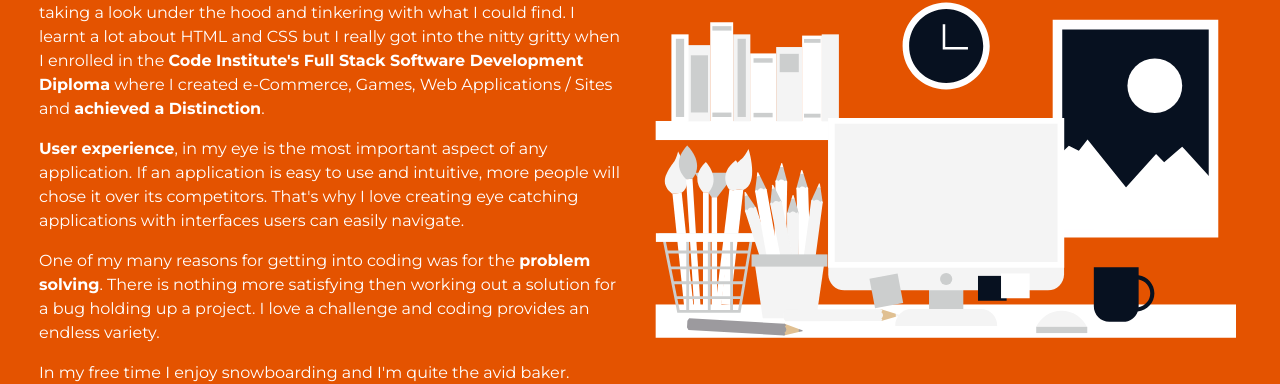
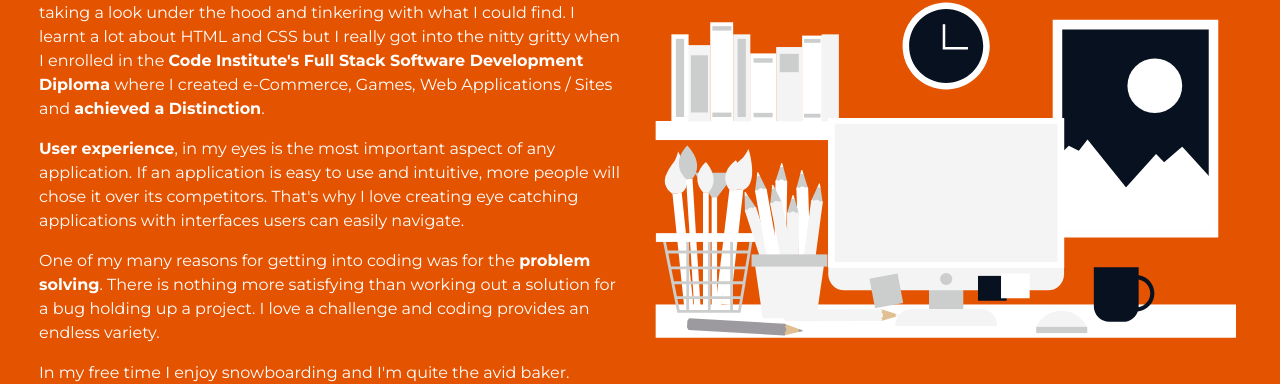
Before and after one commit to LiamDHall/Portfolio, a Flask app: page / in a window 1280 px wide. Shown: the part 1122-1506 px from the top of the page. Run offline with Flask 2, Linux system fonts and the light colour scheme; data that the repository does not hold is empty; some libraries are stand-ins or nearby versions.

Commit message:
Fix spelling errors

```diff
--- a/templates/index.html
+++ b/templates/index.html
@@ -46,11 +46,11 @@
                   enrolled in the <strong>Code Institute's Full Stack Software Development Diploma</strong> where I created e-Commerce, Games, Web Applications / Sites and <strong>achieved a Distinction</strong>.
                </p>
                <p>
-                  <strong>User experience</strong>, in my eye is the most important aspect of any application. If an application is easy to use and intuitive,
+                  <strong>User experience</strong>, in my eyes is the most important aspect of any application. If an application is easy to use and intuitive,
                   more people will chose it over its competitors. That's why I love creating eye catching applications with interfaces users can easily navigate.
                </p>
                <p>
-                  One of my many reasons for getting into coding was for the <strong>problem solving</strong>. There is nothing more satisfying then working out a solution for a bug holding up a project.
+                  One of my many reasons for getting into coding was for the <strong>problem solving</strong>. There is nothing more satisfying than working out a solution for a bug holding up a project.
                   I love a challenge and coding provides an endless variety.
                </p>
                <p>
```
